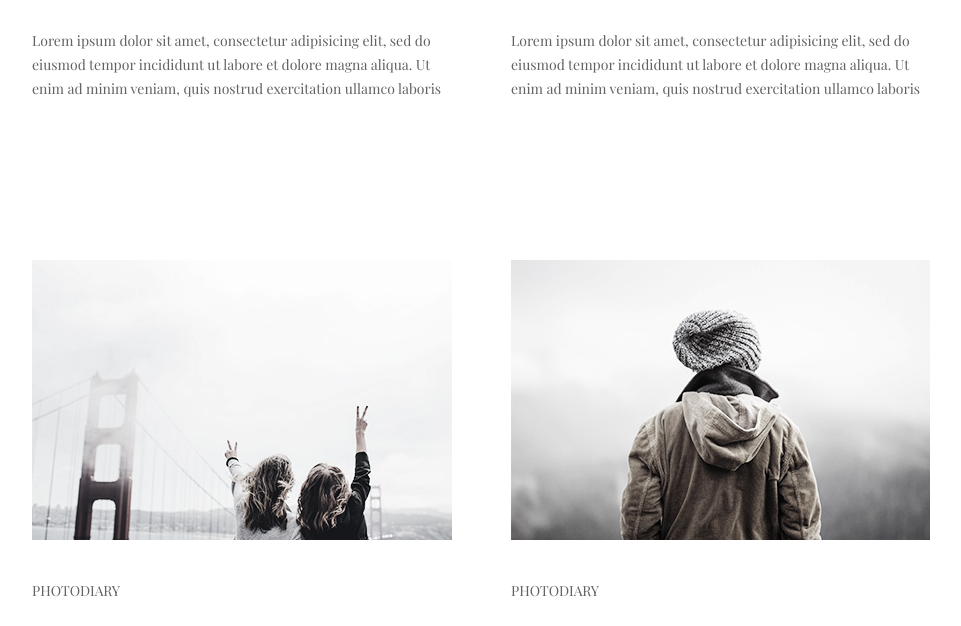
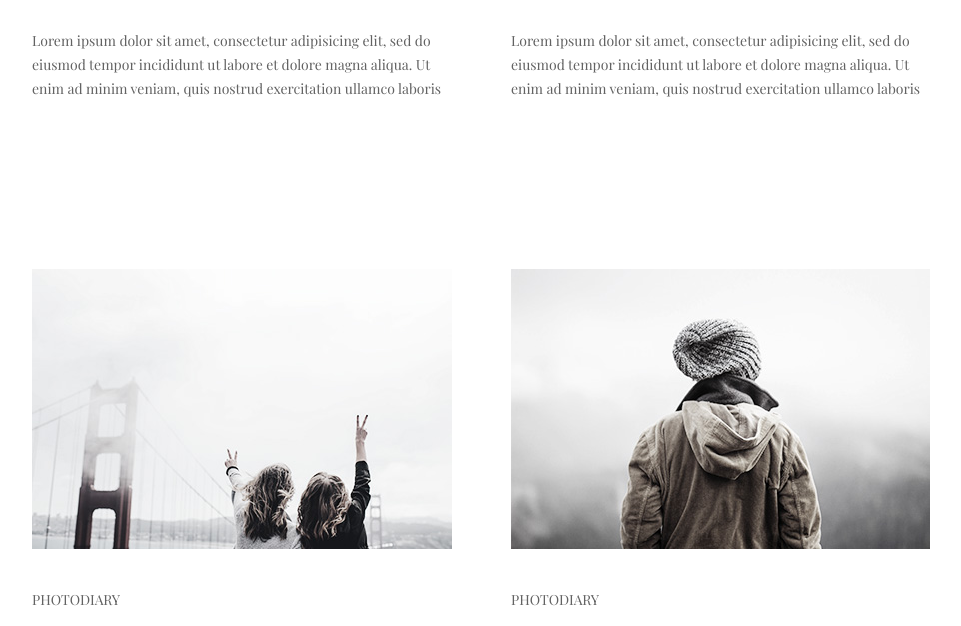
Before and after one commit to smdeile/goit-fe-course, a plain HTML site: page module-3/index.html in a window 1280 px wide. Shown: the part 631-1257 px from the top of the page, without its empty margins (158-1119 px from the left). Drawn offline with nearby package versions, Linux system fonts and the light colour scheme.

Commit message:
change h2 and made hidden2 and phrase cont height li

```diff
--- a/module-3/css/styles.css
+++ b/module-3/css/styles.css
@@ -73,7 +73,6 @@ body {
   list-style: none;
   display: inline-block;
   width: 421px;
-  height: 473px;
   padding: 0;
   margin: 0;
 }
```
